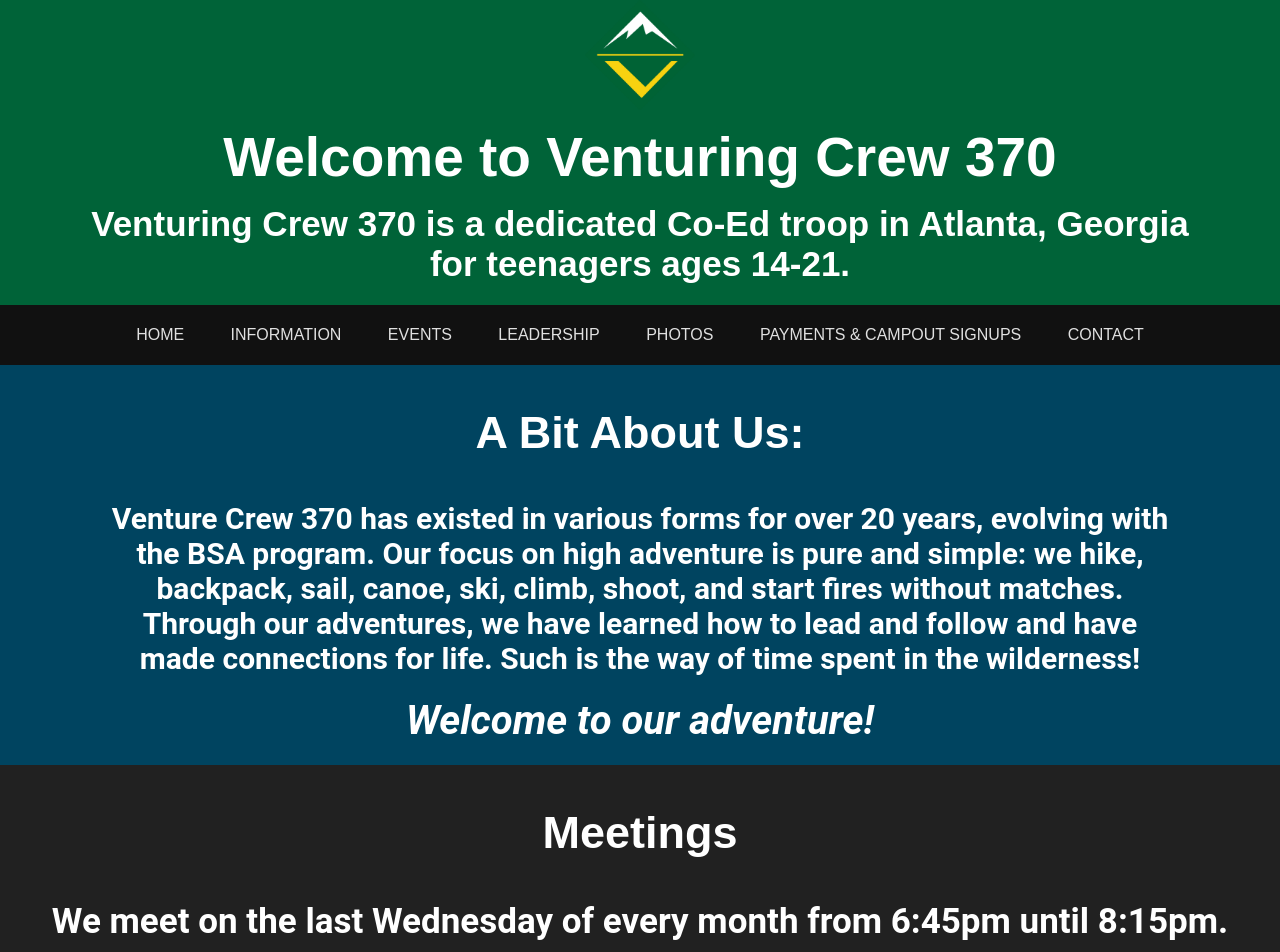
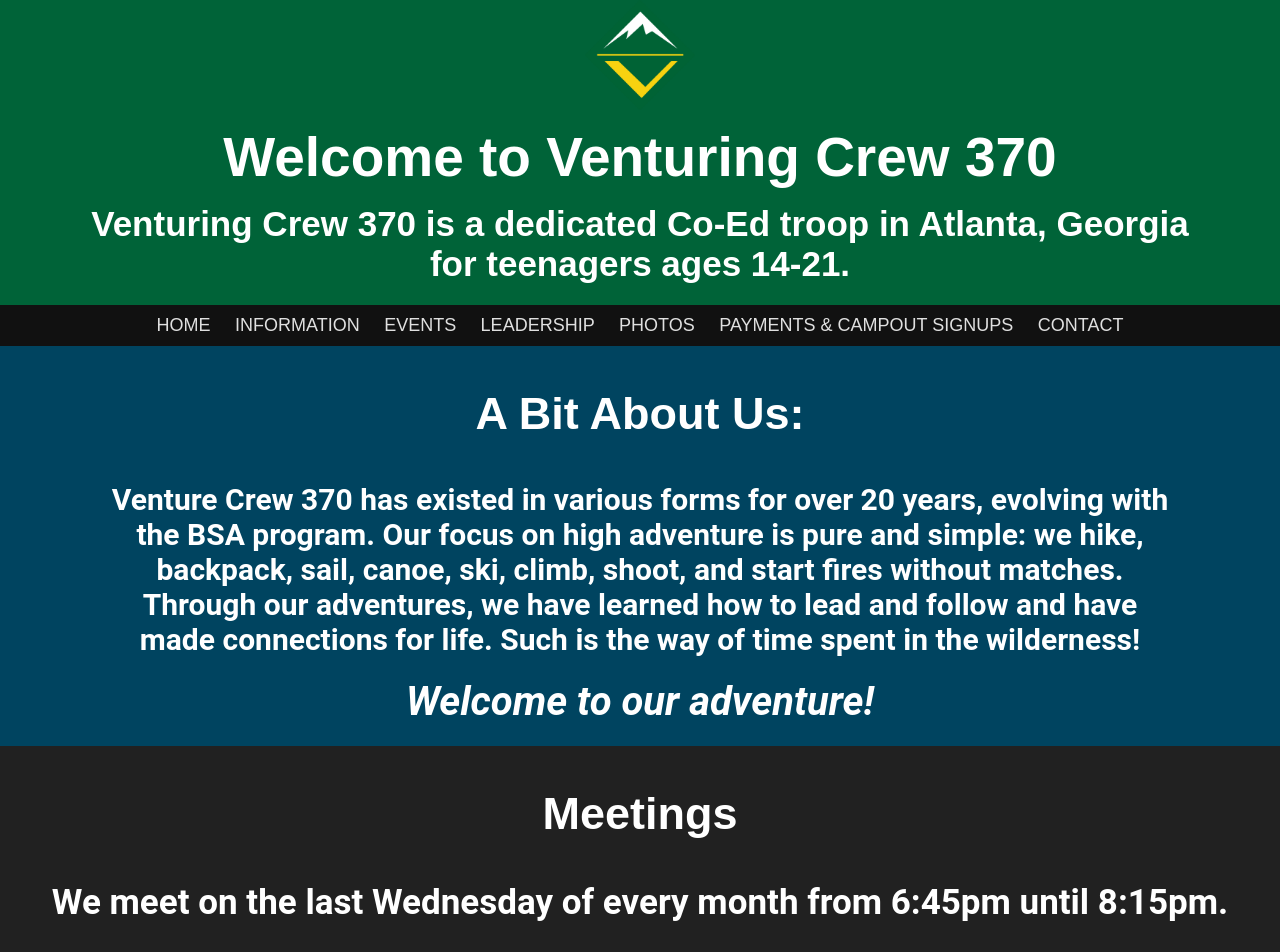
Before and after one commit to crew-370/Crew370, a Jekyll site: the page built from index.html, in a window 1280 px wide. Shown: the top 952 px of the page. Built offline with Jekyll 4.4.1, drawn with Linux system fonts in a browser that asks for light colours.

Commit message:
redux padding

```diff
--- a/styles/topnav.css
+++ b/styles/topnav.css
@@ -15,9 +15,9 @@
 
 .topnav a {
     color: var(--topnav-color);
-    font-size: 16px;
+    font-size: 18px;
     text-decoration: none;
-    padding: 21px 21px;
+    padding: 10px 10px;
     display: inline-block;
     text-transform: uppercase;
     text-align: center;
```
